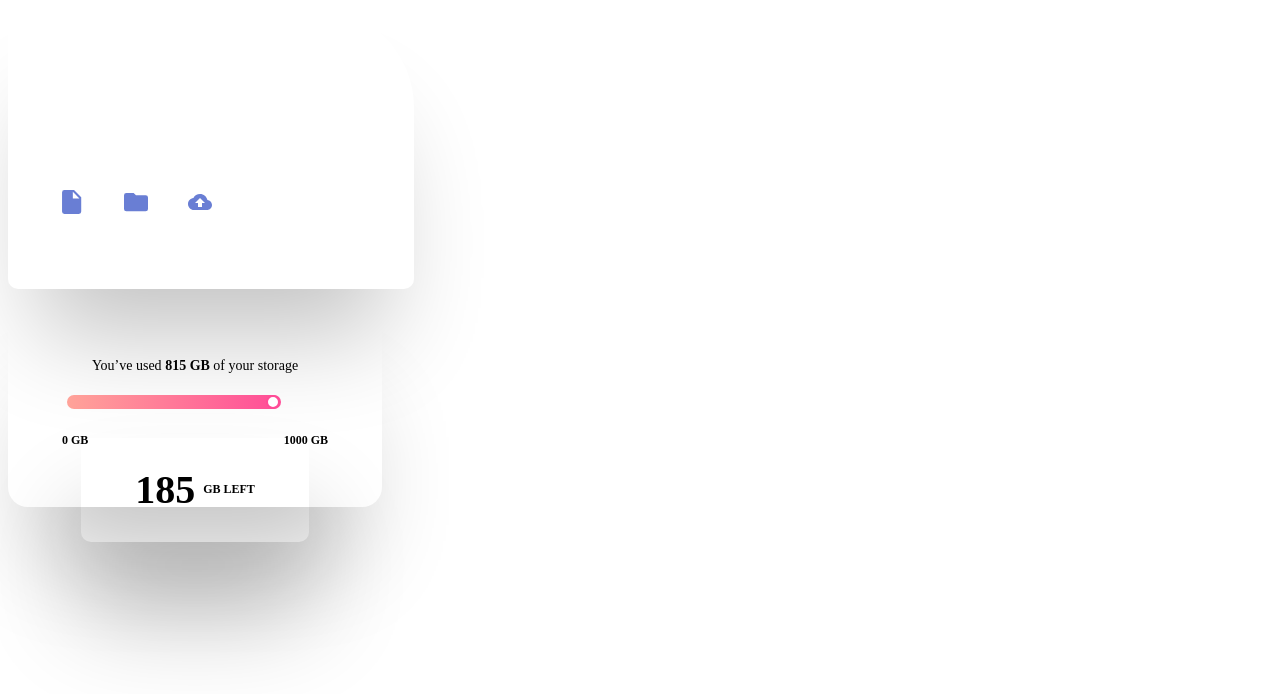
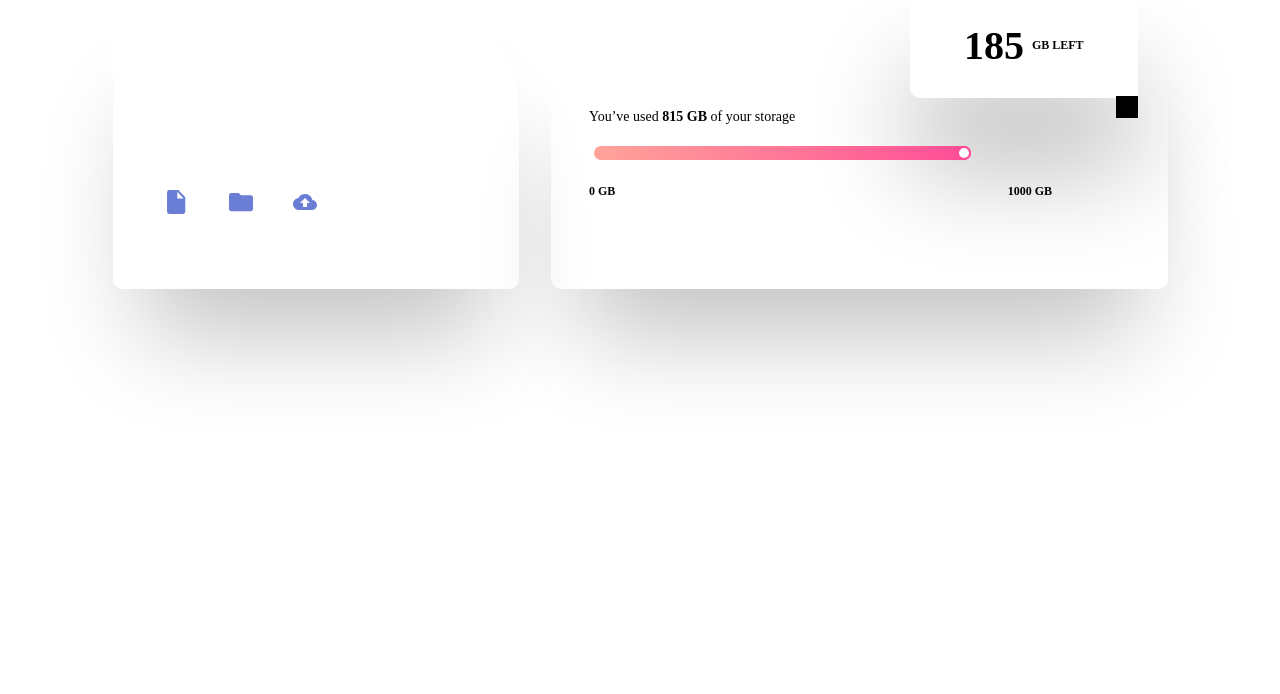
Before and after one commit to Dacardonac/fem-fylo-data-storage, a React (Vite) app: page / in a window 1280 px wide. Shown: the top 694 px of the page. Built offline with nearby package versions, Linux system fonts and the light colour scheme; the HTML template or start-up script is replaced by a standard one.

Commit message:
style: implement responsive design for App, Files, and Stats components; desktop design

```diff
--- a/src/App.module.scss
+++ b/src/App.module.scss
@@ -0,0 +1,9 @@
+@media (min-width: 1024px) {
+  .section {
+    display: flex;
+    flex-direction: row;
+    justify-content: center;
+    align-items: end;
+    gap: 2rem;
+  }
+}
--- a/src/App.tsx
+++ b/src/App.tsx
@@ -1,10 +1,10 @@
-import './App.module.scss';
+import a from './App.module.scss';
 import Files from './components/files/Files';
 import Stats from './components/stats/Stats';
 
 function App() {
   return (
-    <section>
+    <section className={a.section}>
       <Files />
       <Stats
         minLength="0 GB"
--- a/src/components/files/Files.module.scss
+++ b/src/components/files/Files.module.scss
@@ -93,3 +93,9 @@
     }
   }
 }
+
+@media (min-width: 1024px) {
+  .files {
+    margin-bottom: 0;
+  }
+}
--- a/src/components/stats/Stats.module.scss
+++ b/src/components/stats/Stats.module.scss
@@ -132,7 +132,7 @@
   }
 }
 
-@media (min-width: 768px) and (max-width: 1024px) {
+@media (min-width: 768px) {
   .stats {
     width: 540px;
     height: 154px;
@@ -173,3 +173,33 @@
     }
   }
 }
+
+@media (min-width: 1024px) {
+  .stats {
+    padding: 40px 38.5px 40.34px 38.5px;
+
+    &__graph {
+      &-length {
+        margin: 8px 0 0 0;
+      }
+    }
+
+    &__notification {
+      left: 76.7%;
+      top: -28.1%;
+      border-radius: 10px 10px 0px 10px;
+
+      &::after {
+        content: '';
+        position: absolute;
+        width: 0;
+        height: 0;
+        bottom: -20px;
+        right: 0;
+        border-style: solid;
+        border-width: 0 22.66px 22.66px 0;
+        border-color: transparent var(--white) transparent transparent;
+      }
+    }
+  }
+}
--- a/src/sass/base/_global.scss
+++ b/src/sass/base/_global.scss
@@ -8,14 +8,14 @@ body {
   background-color: var(--blue-950);
   background-image: url('/public/images/bg-mobile.webp');
   background-repeat: no-repeat;
-  background-size: cover;
-  background-position: center;
+  background-size: 100% 100%;
+  background-position: bottom;
 }
 
-@media (min-width: 768px) {
+@media (min-width: 1024px) {
   body {
     background-image: url('/public/images/bg-desktop.webp');
-    background-size: contain;
+    background-size: 100% 375px;
     background-repeat: no-repeat;
     background-position: bottom;
   }
```
